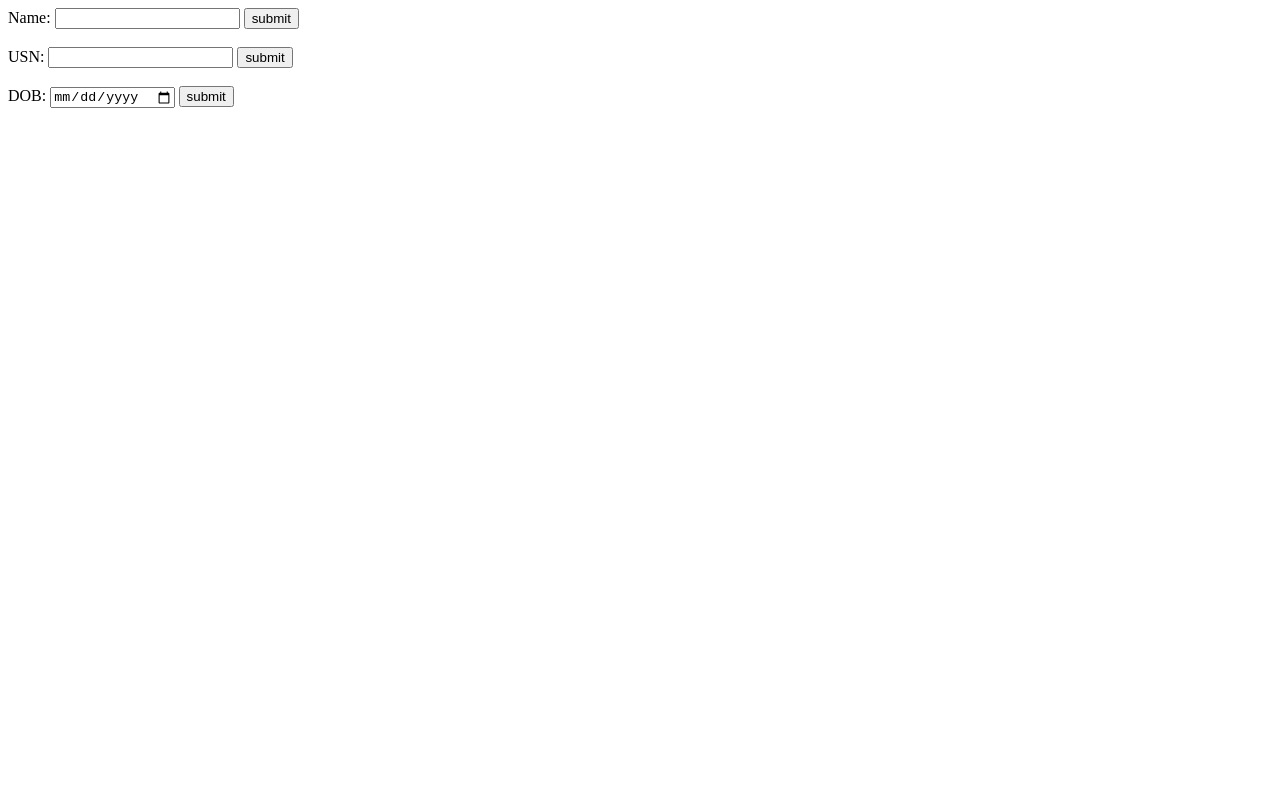
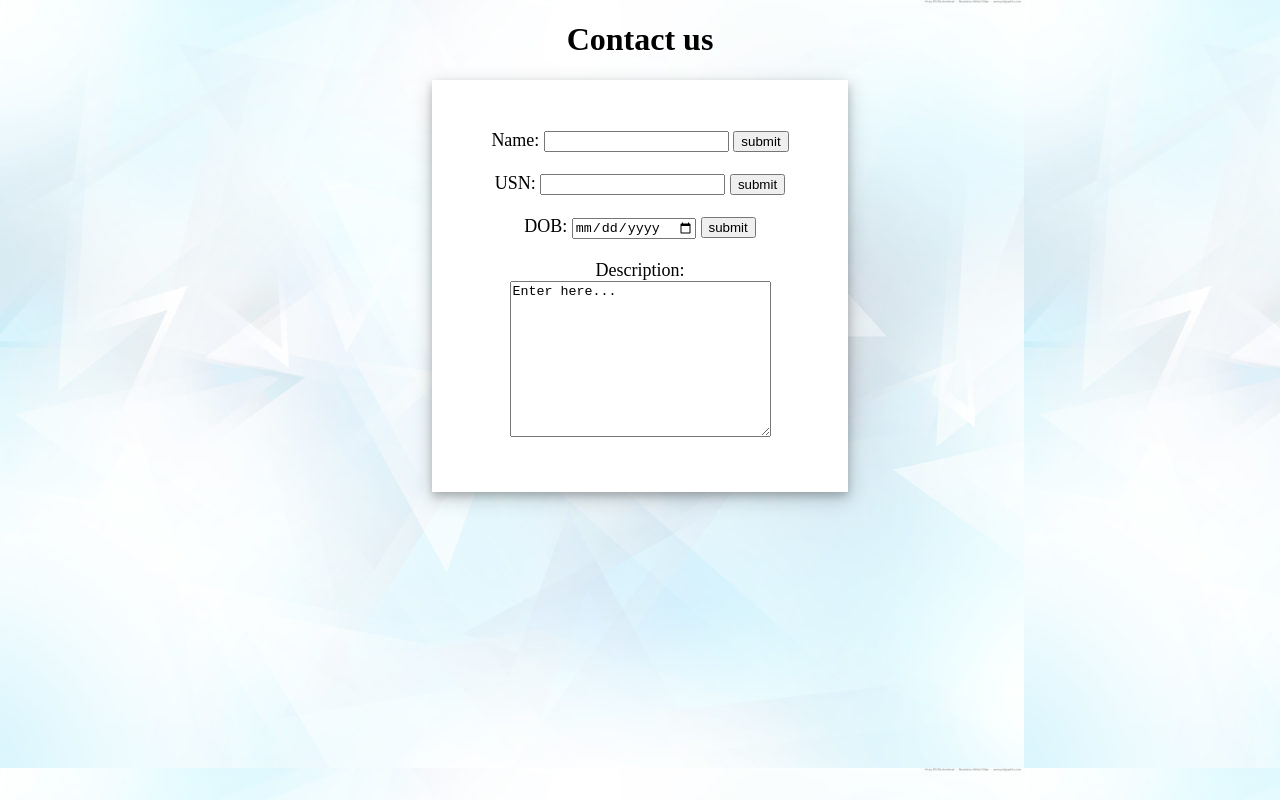
Before and after one commit to anirudh-248/ise-sdp, a plain HTML site: page contact.html in a window 1280 px wide. Drawn offline with Linux system fonts and the light colour scheme.

Commit message:
updated contact.html

```diff
--- a/contact.html
+++ b/contact.html
@@ -4,8 +4,11 @@
     <meta charset="UTF-8">
     <meta name="viewport" content="width=device-width, initial-scale=1.0">
     <title>Document</title>
+    <link rel="stylesheet" href="./styles2.css">
 </head>
 <body>
+    <h1>Contact us</h1>
+    <div class="form">
         <form>
             <label for="name">Name: </label>
             <input type="text" name="name" id="name">
@@ -18,6 +21,10 @@
             <label for="dob">DOB: </label>
             <input type="date" name="dob" id="dob">
             <input type="submit" value="submit">
+            <br><br>
+            <label for="desc">Description: </label><br>
+            <textarea name="desc" id="desc" cols="30" rows="10">Enter here...</textarea>
         </form>
+    </div>
 </body>
 </html>
--- /dev/null
+++ b/styles2.css
@@ -0,0 +1,17 @@
+.form {
+    font-size: large;
+    padding: 50px;
+    width: 25%;
+    margin: auto auto;
+    box-shadow: 0 4px 8px 0 rgba(0, 0, 0, 0.2), 0 6px 20px 0 rgba(0, 0, 0, 0.19);
+    text-align: center;
+    background-color: white;
+}
+
+h1 {
+    text-align: center;
+}
+
+body {
+    background-image: url("./backimg.jpg");
+}
```
Also changed, not shown: nflix.jpg (added). Lines whose indentation alone changed are shown as unchanged.
